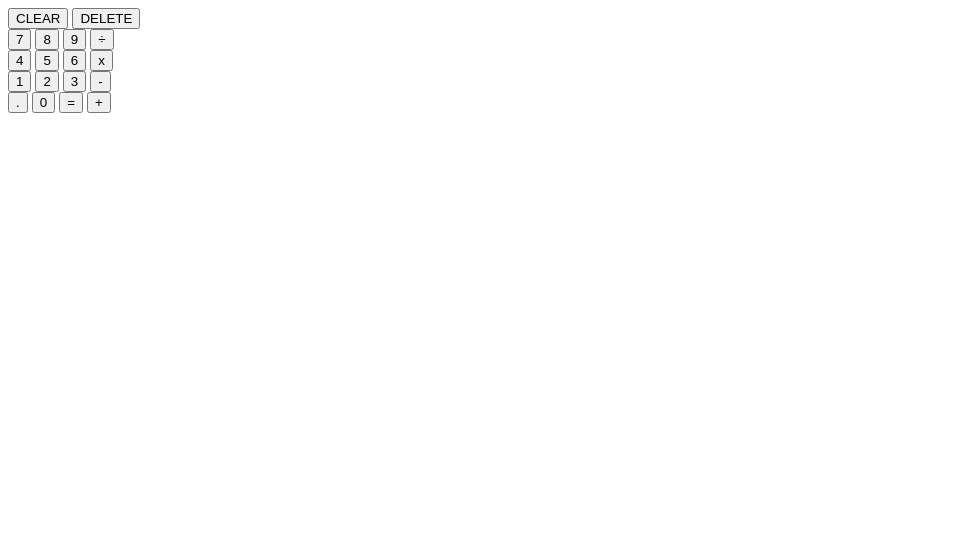
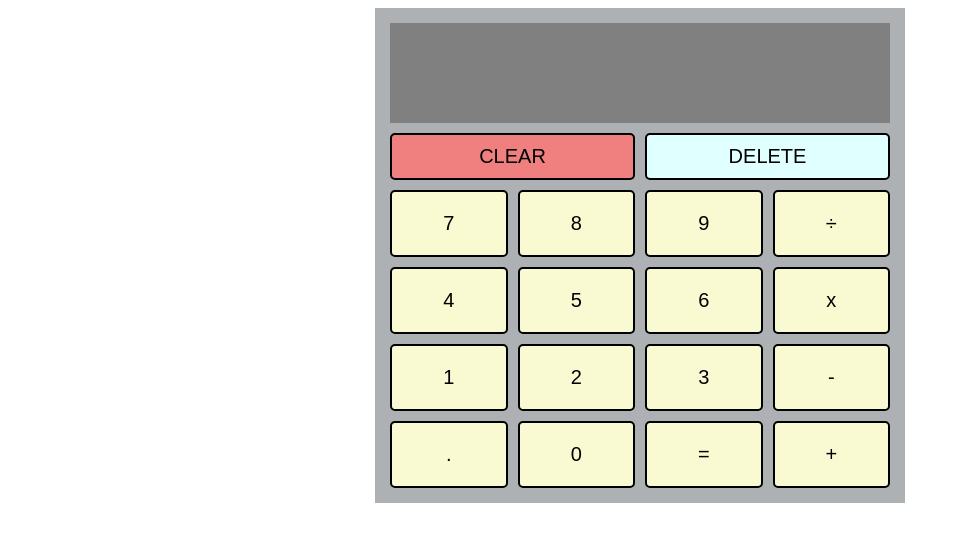
Before and after one commit to jerrywang2352/calculator, a plain HTML site: page index.html in a window 1280 px wide. Shown: the whole page, without its empty margins (0-960 px from the left). Drawn offline with Linux system fonts and the light colour scheme.

Commit message:
Add CSS styling to calculator layout

```diff
--- a/index.html
+++ b/index.html
@@ -6,35 +6,36 @@
         <link rel="stylesheet" href="style.css">
     </head>
     <body>
+        <div class="interface">
             <div class = "calculator">
                 <div class="display">
                     <div class = "input"></div>
                     <div class="results"></div>
                 </div>
                 <div class="buttons">
-                <div class = "row1">
+                    <div class = "top">
                         <button class="AC">CLEAR</button>
                         <button class="C">DELETE</button>
                     </div>
-                <div class = "row2">
+                    <div class="rows">
                         <button class="7">7</button>
                         <button class="8">8</button>
                         <button class="9">9</button>
                         <button class="divide">÷</button>
-                </div>
-                <div class ="row3">
+
+
                         <button class="4">4</button>
                         <button class="5">5</button>
                         <button class="6">6</button>
                         <button class="multiply">x</button>
-                </div>
-                <div class ="row4">
+
+
                         <button class="1">1</button>
                         <button class="2">2</button>
                         <button class="3">3</button>
                         <button class="-">-</button>
-                </div>
-                <div class="row5">
+
+
                         <button class=".">.</button>
                         <button class="0">0</button>
                         <button class="equal">=</button>
@@ -42,5 +43,6 @@
                     </div>
                 </div>
             </div>
+        </div>
     </body>
 </html>
--- a/style.css
+++ b/style.css
@@ -0,0 +1,53 @@
+.interface {
+    display: flex;
+    justify-content: center;
+}
+.calculator {
+    display: flex;
+    flex-direction: column;
+    background-color: rgb(173, 177, 180);
+    padding: 10px;
+}
+
+.display {
+    background-color: gray;
+    width: 500px;
+    margin: 5px;
+    height: 100px;
+}
+
+.buttons .top {
+    display: grid;
+    grid-template-columns: repeat(2,1fr);
+}
+.buttons .rows {
+    display: grid;
+    grid-template-rows: repeat(4,1fr);
+    grid-template-columns: repeat(4,1fr);
+}
+
+button {
+    border: 2px solid black;
+    border-radius: 5px;
+    margin: 5px;
+}
+
+button.AC,
+button.C {
+    font-size: 20px;
+    padding: 10px 20px;
+}
+
+button.AC {
+    background-color: lightcoral;
+}
+
+button.C {
+    background-color:lightcyan;
+}
+
+.rows button {
+    background-color: lightgoldenrodyellow;
+    font-size: 20px;
+    padding: 20px 20px;
+}
```
Lines whose indentation alone changed are shown as unchanged.
